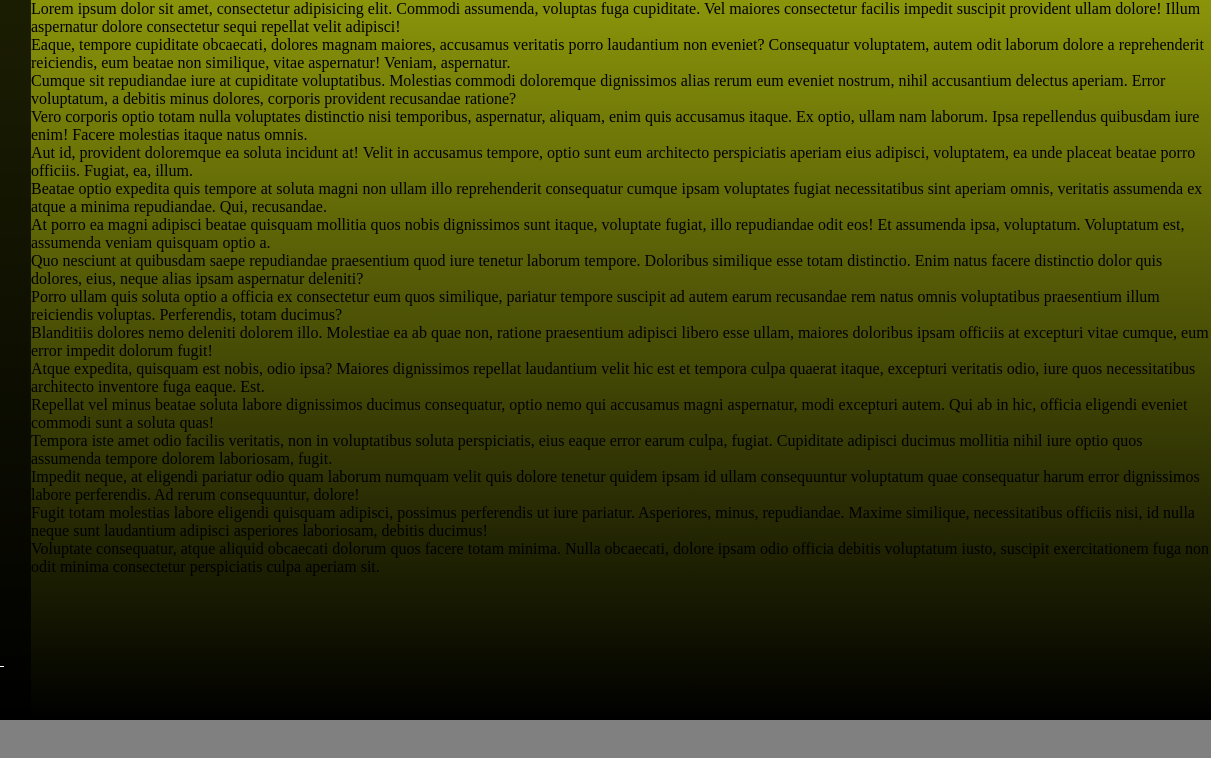
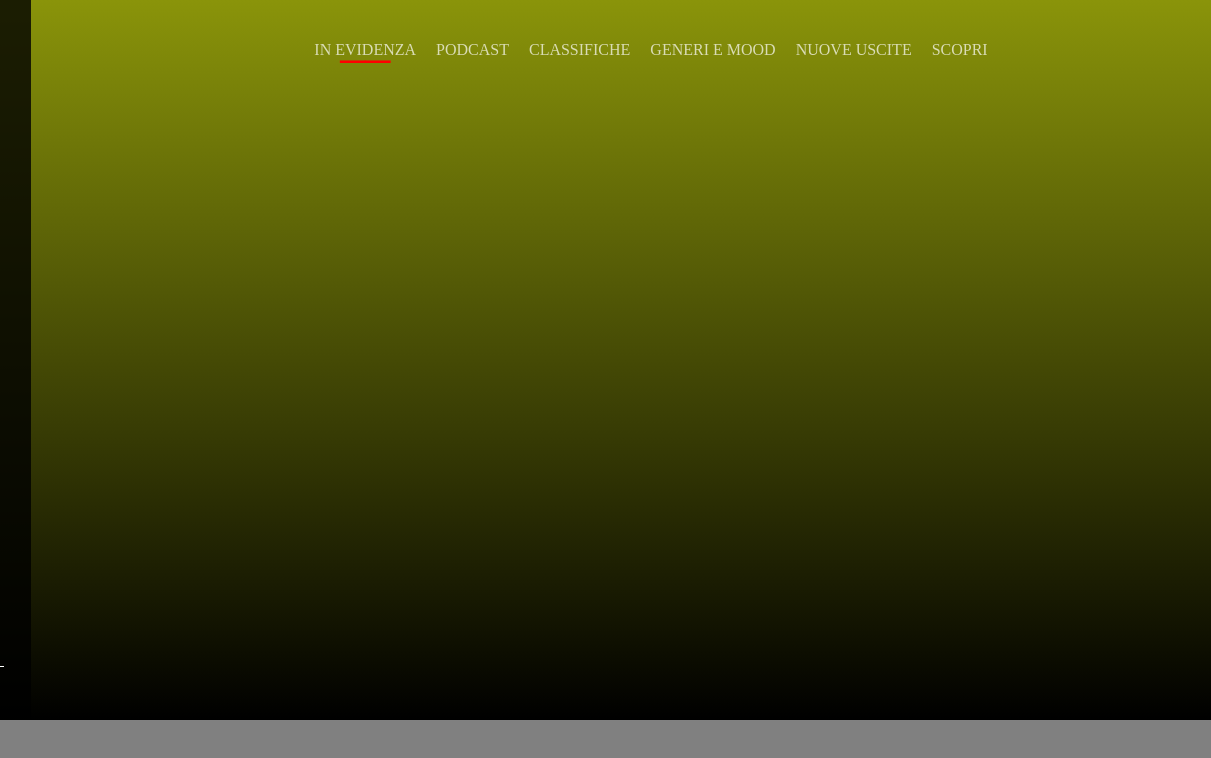
Before and after one commit to AlessioFurio/html-css-spotifyweb, a plain HTML site: page index.html in a window 1280 px wide. Shown: the full height of the page, 69-1280 px from the left. Drawn offline with Linux system fonts and the light colour scheme.

Commit message:
toggle-menu + nav-header (media query min-width 768px)

```diff
--- a/index.html
+++ b/index.html
@@ -55,22 +55,23 @@
 
             <!-- inizio content -->
             <section id="content">
-                <div>Lorem ipsum dolor sit amet, consectetur adipisicing elit. Commodi assumenda, voluptas fuga cupiditate. Vel maiores consectetur facilis impedit suscipit provident ullam dolore! Illum aspernatur dolore consectetur sequi repellat velit adipisci!</div>
-                <div>Eaque, tempore cupiditate obcaecati, dolores magnam maiores, accusamus veritatis porro laudantium non eveniet? Consequatur voluptatem, autem odit laborum dolore a reprehenderit reiciendis, eum beatae non similique, vitae aspernatur! Veniam, aspernatur.</div>
-                <div>Cumque sit repudiandae iure at cupiditate voluptatibus. Molestias commodi doloremque dignissimos alias rerum eum eveniet nostrum, nihil accusantium delectus aperiam. Error voluptatum, a debitis minus dolores, corporis provident recusandae ratione?</div>
-                <div>Vero corporis optio totam nulla voluptates distinctio nisi temporibus, aspernatur, aliquam, enim quis accusamus itaque. Ex optio, ullam nam laborum. Ipsa repellendus quibusdam iure enim! Facere molestias itaque natus omnis.</div>
-                <div>Aut id, provident doloremque ea soluta incidunt at! Velit in accusamus tempore, optio sunt eum architecto perspiciatis aperiam eius adipisci, voluptatem, ea unde placeat beatae porro officiis. Fugiat, ea, illum.</div>
-                <div>Beatae optio expedita quis tempore at soluta magni non ullam illo reprehenderit consequatur cumque ipsam voluptates fugiat necessitatibus sint aperiam omnis, veritatis assumenda ex atque a minima repudiandae. Qui, recusandae.</div>
-                <div>At porro ea magni adipisci beatae quisquam mollitia quos nobis dignissimos sunt itaque, voluptate fugiat, illo repudiandae odit eos! Et assumenda ipsa, voluptatum. Voluptatum est, assumenda veniam quisquam optio a.</div>
-                <div>Quo nesciunt at quibusdam saepe repudiandae praesentium quod iure tenetur laborum tempore. Doloribus similique esse totam distinctio. Enim natus facere distinctio dolor quis dolores, eius, neque alias ipsam aspernatur deleniti?</div>
-                <div>Porro ullam quis soluta optio a officia ex consectetur eum quos similique, pariatur tempore suscipit ad autem earum recusandae rem natus omnis voluptatibus praesentium illum reiciendis voluptas. Perferendis, totam ducimus?</div>
-                <div>Blanditiis dolores nemo deleniti dolorem illo. Molestiae ea ab quae non, ratione praesentium adipisci libero esse ullam, maiores doloribus ipsam officiis at excepturi vitae cumque, eum error impedit dolorum fugit!</div>
-                <div>Atque expedita, quisquam est nobis, odio ipsa? Maiores dignissimos repellat laudantium velit hic est et tempora culpa quaerat itaque, excepturi veritatis odio, iure quos necessitatibus architecto inventore fuga eaque. Est.</div>
-                <div>Repellat vel minus beatae soluta labore dignissimos ducimus consequatur, optio nemo qui accusamus magni aspernatur, modi excepturi autem. Qui ab in hic, officia eligendi eveniet commodi sunt a soluta quas!</div>
-                <div>Tempora iste amet odio facilis veritatis, non in voluptatibus soluta perspiciatis, eius eaque error earum culpa, fugiat. Cupiditate adipisci ducimus mollitia nihil iure optio quos assumenda tempore dolorem laboriosam, fugit.</div>
-                <div>Impedit neque, at eligendi pariatur odio quam laborum numquam velit quis dolore tenetur quidem ipsam id ullam consequuntur voluptatum quae consequatur harum error dignissimos labore perferendis. Ad rerum consequuntur, dolore!</div>
-                <div>Fugit totam molestias labore eligendi quisquam adipisci, possimus perferendis ut iure pariatur. Asperiores, minus, repudiandae. Maxime similique, necessitatibus officiis nisi, id nulla neque sunt laudantium adipisci asperiores laboriosam, debitis ducimus!</div>
-                <div>Voluptate consequatur, atque aliquid obcaecati dolorum quos facere totam minima. Nulla obcaecati, dolore ipsam odio officia debitis voluptatum iusto, suscipit exercitationem fuga non odit minima consectetur perspiciatis culpa aperiam sit.</div>
+                <div class="header-content">
+
+                    <div class="toggle-menu">
+                        <i class="fas fa-bars"></i>
+                    </div>
+
+                    <div class="nav-header-menu">
+                        <ul>
+                            <li class="active-nav"><a href="">in evidenza</a></li>
+                            <li><a href="">podcast</a></li>
+                            <li><a href="">classifiche</a></li>
+                            <li><a href="">generi e mood</a></li>
+                            <li><a href="">nuove uscite</a></li>
+                            <li><a href="">scopri</a></li>
+                        </ul>
+                    </div>
+                </div>
             </section>
             <!-- fine content -->
 
--- a/style.css
+++ b/style.css
@@ -4,6 +4,13 @@
     box-sizing: border-box;
 }
 
+a {
+    text-decoration: none;
+}
+
+ul {
+    list-style-type: none;
+}
 
 
 main {
@@ -49,7 +56,6 @@ aside {
 }
 
 .nav-menu-aside-top {
-    list-style-type: none;
     width: 100%;
 }
 
@@ -71,10 +77,6 @@ aside {
     border-left: 3px solid green;
 }
 
-.nav-menu-aside-bottom {
-    list-style-type: none;
-}
-
 .nav-menu-aside-bottom li {
     padding: 10px;
 }
@@ -90,16 +92,93 @@ aside {
 
 /*fine aside*/
 
+/*inizio content*/
+
 #content {
     width: calc(100% - 100px);
     overflow-x: hidden;
     overflow-y: scroll;
 }
 
+.header-content {
+    width: 100%;
+    height: 100px;
+    display: flex;
+    align-items: center;
+    justify-content: space-between;
+}
+
+.toggle-menu {
+    width: 60px;
+    height: 100%;
+    display: flex;
+    justify-content: center;
+    align-items: center;
+    visibility: visible;
+}
+
+.toggle-menu i {
+    font-size: 30px;
+    color: #fff;
+}
+
+.nav-header-menu{
+    display: none;
+}
+
+
+
+
+/*fine content*/
+
 footer {
     width: 100%;
     height: 10vh;
     background-color: grey;
+}
+
+
+@media screen and (min-width: 768px) {
+
+    .nav-header-menu {
+        width: calc(100% - 60px);
+        height: 100%;
+        display: block;
+    }
+
+    .nav-header-menu ul{
+        width: 100%;
+        height: 100%;
+        display: flex;
+        align-items: center;
+        justify-content: center;
+        flex-wrap: wrap;
+    }
+
+    .nav-header-menu ul li a {
+        padding: 10px 10px;
+        color: rgba(255, 255, 255, 0.7);
+        text-transform: uppercase;
+    }
+
+    .toggle-menu {
+        visibility: hidden;
+    }
+
+    .nav-header-menu ul li.active-nav a{
+        border-left: none;
+        position: relative;
+    }
+
+    .nav-header-menu ul li.active-nav a::after {
+        content: '__';
+        font-size: 50px;
+        position: absolute;
+        bottom: 0px;
+        left: 50%;
+        transform: translateX(-50%);
+        color: red;
+    }
 }
 
 /*inizio aside*
```
